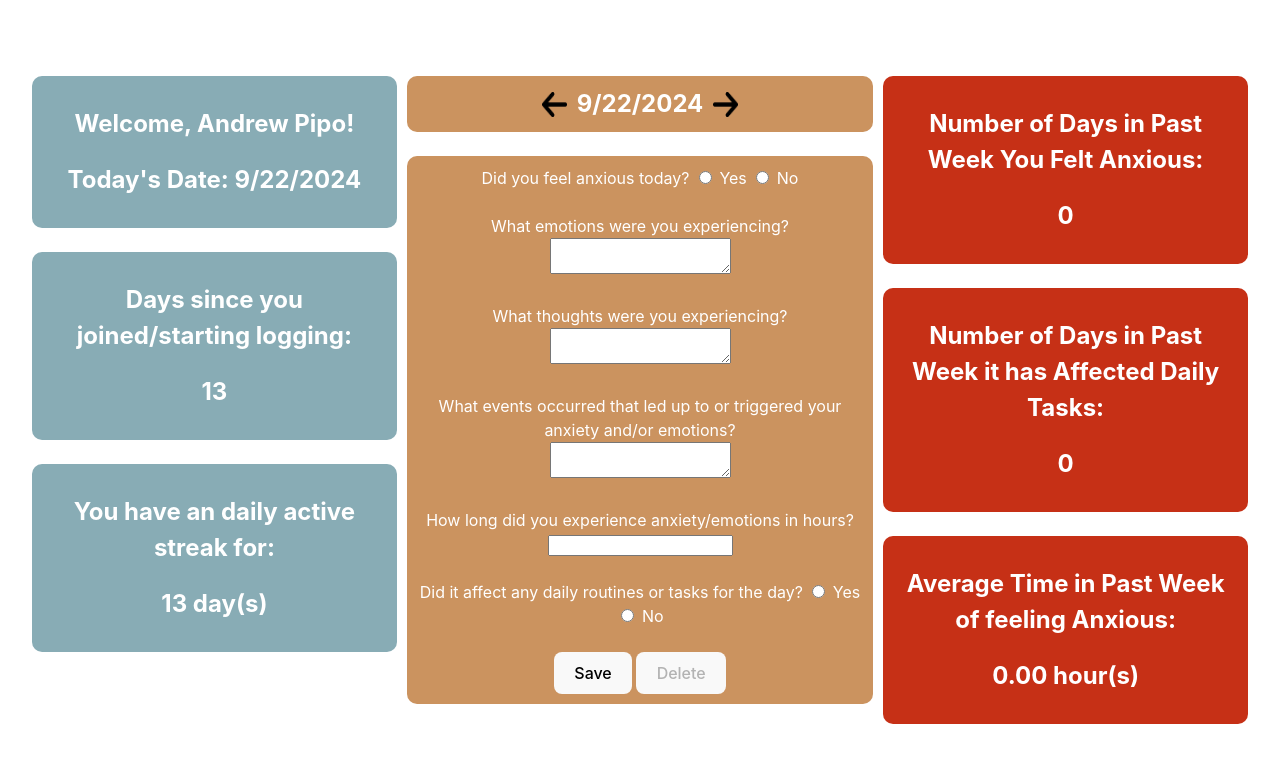
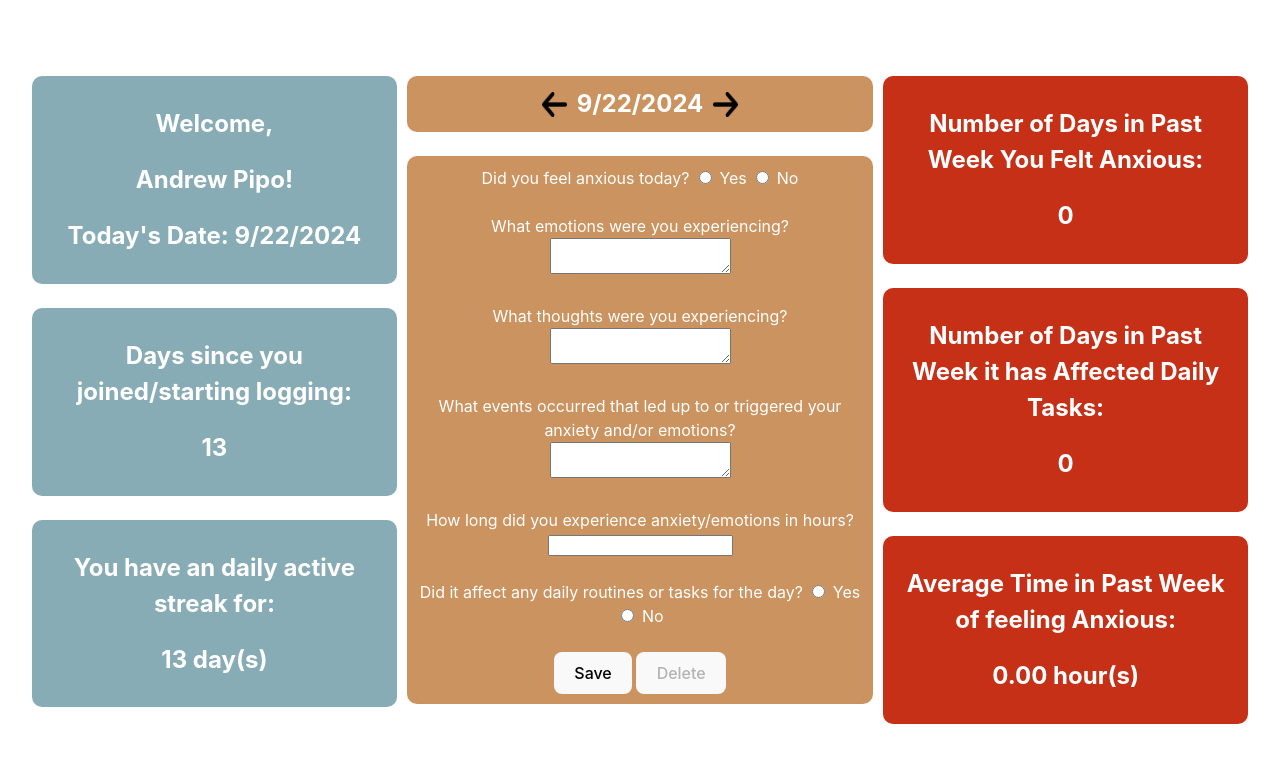
Before and after one commit to PipoAT/CS5167-Project-1, a Svelte app: page / in a window 1280 px wide. Shown: the top 762 px of the page. Built offline with nearby package versions, Linux system fonts and the light colour scheme.

Commit message:
Refactor App.svelte: update welcome message layout

```diff
--- a/src/App.svelte
+++ b/src/App.svelte
@@ -95,7 +95,8 @@
   <div class="container">
     <div id="overview">
       <div id="overview-sep">
-        <h2>Welcome, Andrew Pipo!</h2>
+        <h2>Welcome,</h2>
+        <h2>Andrew Pipo!</h2>
         <h2>Today's Date: {currentDateOnly}</h2>
       </div>
       <br>
```
